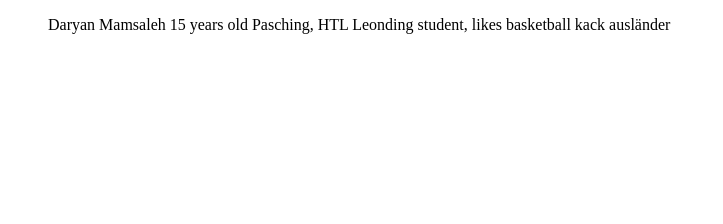
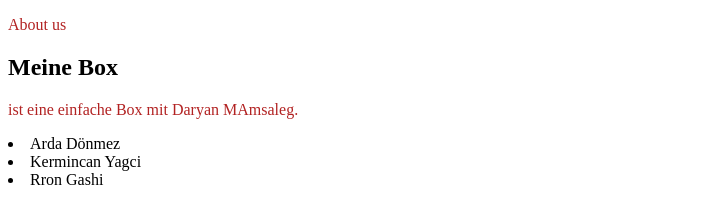
Before and after one commit to kxrim-dev/BMW, a plain HTML site: page AboutUs/index.html in a window 1280 px wide. Shown: the whole page, without its empty margins (0-723 px from the left). Drawn offline with Linux system fonts and the light colour scheme.

Commit message:
was du verändeert hast

```diff
--- a/AboutUs/index.html
+++ b/AboutUs/index.html
@@ -4,13 +4,18 @@
     <meta charset="UTF-8">
     <meta name="viewport" content="width=device-width, initial-scale=1.0">
     <title>Document</title>
+    <link rel="stylesheet" href="../Styles/aboutUs.css">
 </head>
 <body>
-        <ol>
-            Daryan Mamsaleh
-            <il>15 years old</il>
-            <il>Pasching, HTL Leonding student, likes basketball</il>
-            <il>kack ausländer</il>
-        </ol>
+    <p> About us</p>
+
+     <div class="box">
+        <h2>Meine Box</h2>
+        <p> ist eine einfache Box mit Daryan MAmsaleg.</p>
+    </div>
+        <li>Arda Dönmez</li>
+        <li>Kermincan Yagci</li>
+        <li>Rron Gashi</li>
+    </ul>
 </body>
 </html>
--- a/Styles/aboutUs.css
+++ b/Styles/aboutUs.css
@@ -0,0 +1,4 @@
+p
+{
+    color: firebrick;
+}
```
